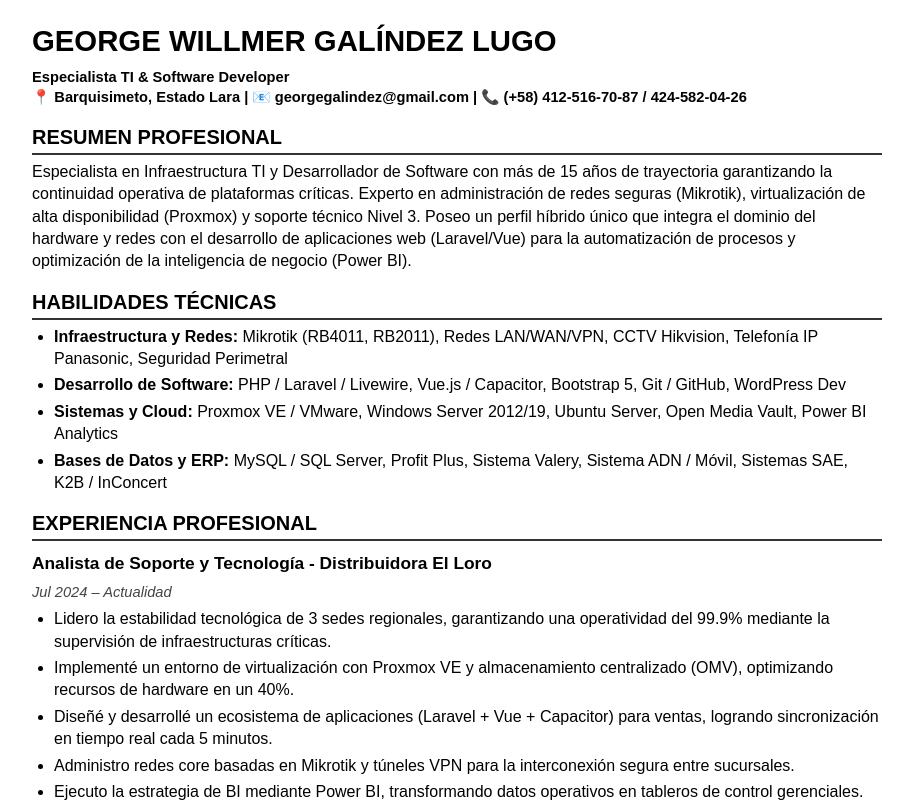
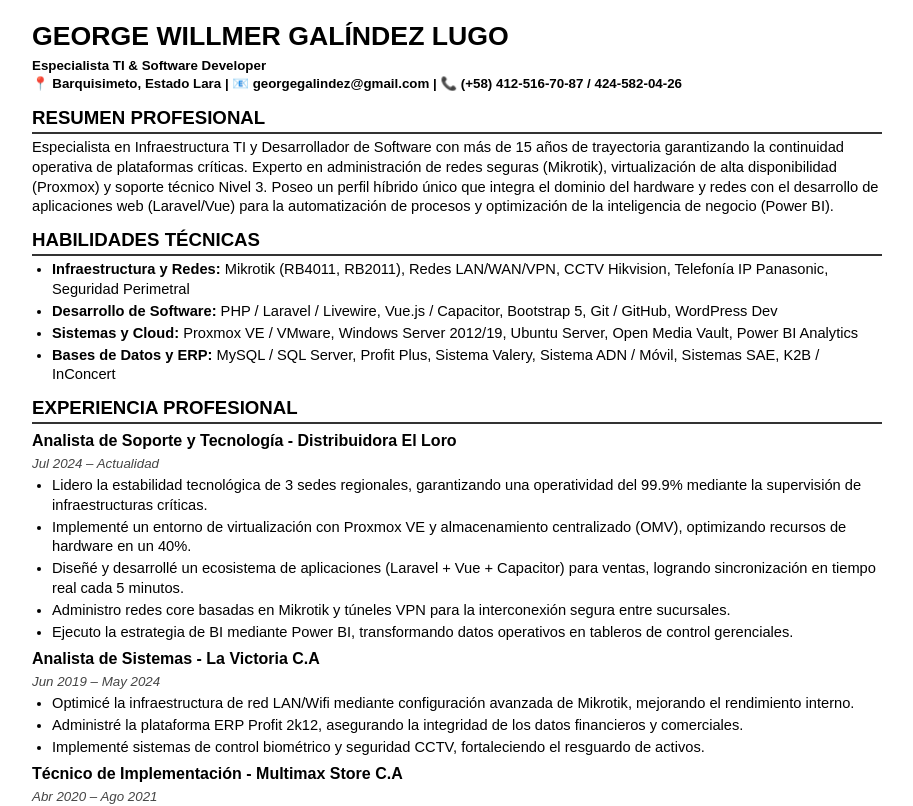
Before and after one commit to George0392/curriculum, a plain HTML site: page cv-ats.html in a window 1280 px wide. Shown: the top 806 px of the page, without its empty margins (183-1096 px from the left). Drawn offline with Linux system fonts and the light colour scheme.

Commit message:
mejoras para ATS v3

```diff
--- a/cv-ats.html
+++ b/cv-ats.html
@@ -11,22 +11,22 @@
         }
         body {
             font-family: Arial, sans-serif;
-            line-height: 1.4;
+            line-height: 1.35;
             color: #000;
             max-width: 850px;
             margin: 0 auto;
             padding: 0;
             background: #fff;
-            font-size: 12pt;
+            font-size: 11pt;
         }
-        h1 { font-size: 22pt; margin-bottom: 2px; text-transform: uppercase; }
-        h2 { font-size: 15pt; margin-top: 15px; border-bottom: 2px solid #333; padding-bottom: 2px; text-transform: uppercase; margin-bottom: 5px; }
-        h3 { font-size: 13pt; margin-top: 10px; margin-bottom: 2px; }
-        p { margin: 6px 0; }
-        ul { margin: 6px 0; padding-left: 22px; }
-        li { margin-bottom: 4px; }
-        .contact { margin-bottom: 15px; font-weight: bold; font-size: 11pt; }
-        .date { font-style: italic; color: #444; font-size: 11pt; display: block; margin-bottom: 4px; }
+        h1 { font-size: 20pt; margin-bottom: 2px; text-transform: uppercase; }
+        h2 { font-size: 14pt; margin-top: 10px; border-bottom: 2px solid #333; padding-bottom: 2px; text-transform: uppercase; margin-bottom: 4px; }
+        h3 { font-size: 12pt; margin-top: 6px; margin-bottom: 1px; }
+        p { margin: 3px 0; }
+        ul { margin: 3px 0; padding-left: 20px; }
+        li { margin-bottom: 2px; }
+        .contact { margin-bottom: 12px; font-weight: bold; font-size: 10pt; }
+        .date { font-style: italic; color: #444; font-size: 10pt; display: block; margin-bottom: 2px; }
 
         /* Ocultar contenido mientras carga */
         #cv-content:empty::before {
```
